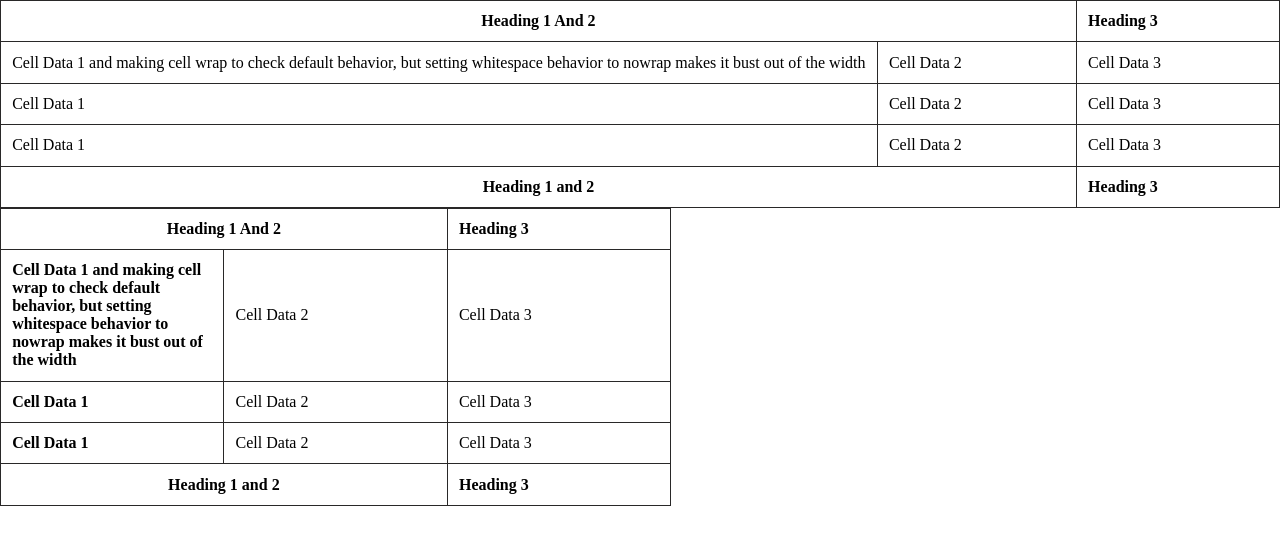
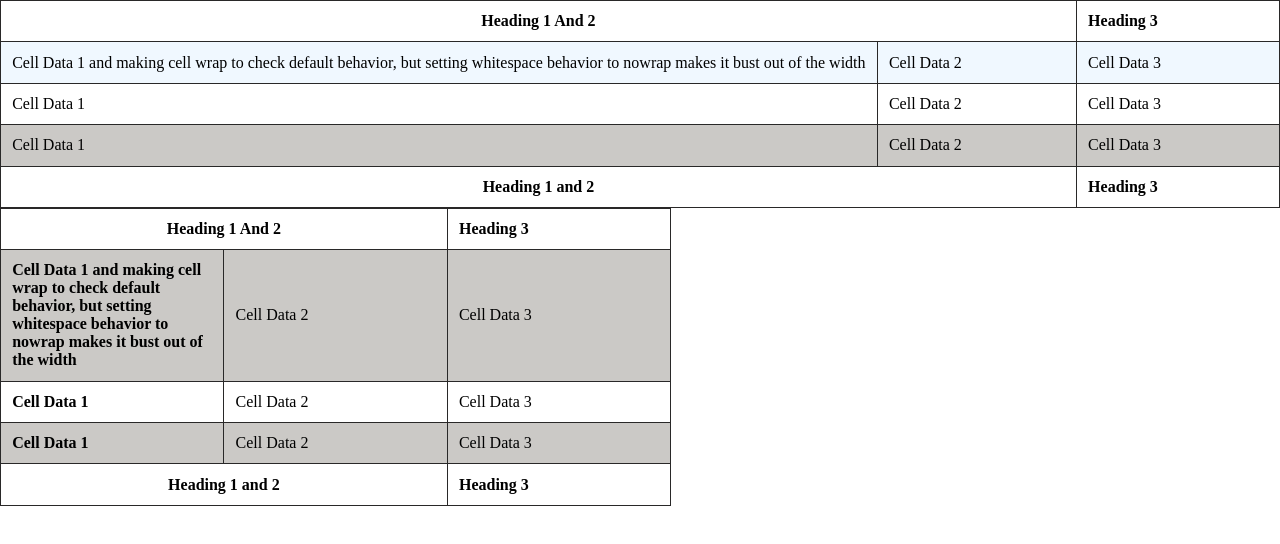
Before and after one commit to vbv-nyk/css-playground, a plain HTML site: page tables/index.html in a window 1280 px wide. In both pictures the pointer is over the element 438 px from the left and 62 px from the top of the page. Drawn offline with Linux system fonts and the light colour scheme.

Commit message:
added comments to make code more readadble

```diff
--- a/tables/styles.css
+++ b/tables/styles.css
@@ -16,3 +16,25 @@ table {
     /* Very common to collapse borders */
     border-collapse: collapse;
 }
+
+tbody tr:nth-child(odd) {
+    background-color: rgba(146, 142, 137, 0.479);
+}
+
+/* Highlighting cell on hover */
+
+td:hover {
+    background-color: yellow;
+}
+
+/*highlighting table rows on hover*/
+
+tbody tr:hover {
+    background-color: yellow;
+}
+
+/* if we do set a background on table */
+
+tr:hover td {
+    background-color: aliceblue;
+}
```
